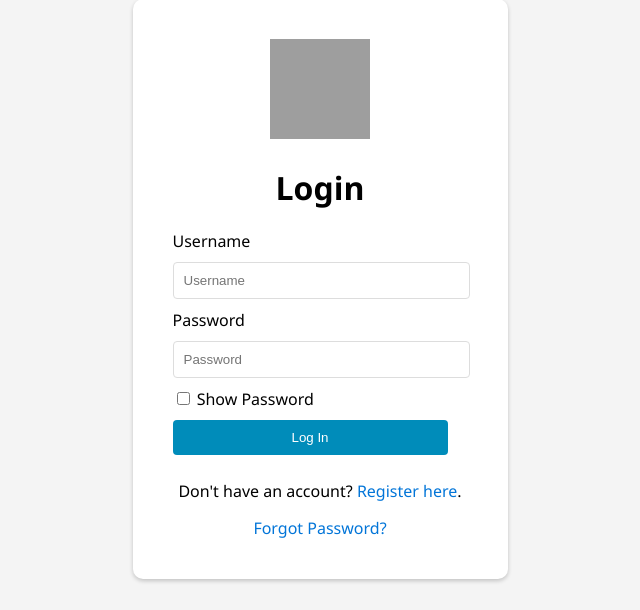
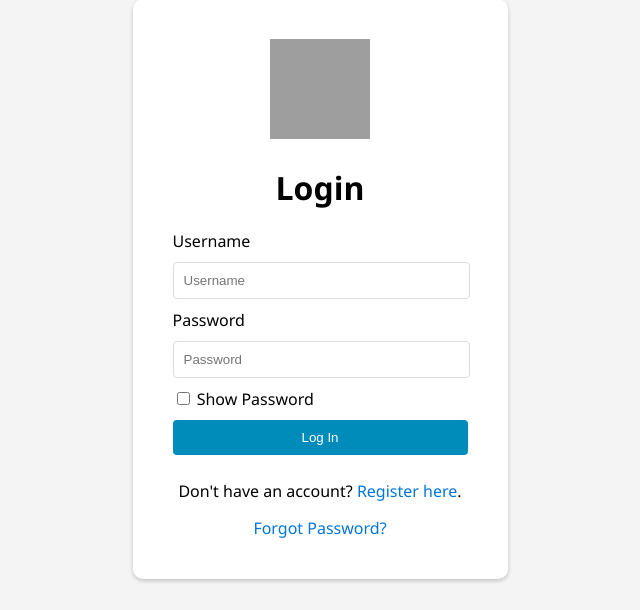
Before and after one commit to kohhash/RBAC, a Flask app: page /login in a window 1280 px wide. Shown: the part 111-721 px from the top of the page, without its empty margins (320-960 px from the left). Run offline with Flask 2, Linux system fonts and the light colour scheme; some libraries are stand-ins or nearby versions; grey boxes are pictures that could not be loaded.

Commit message:
update: stretch login button

```diff
--- a/templates/login.html
+++ b/templates/login.html
@@ -33,7 +33,7 @@
       }
 
       input[type="submit"] {
-        width: calc(100% - 20px);
+        width: 100%;
         background-color: #008cba;
         color: white;
         padding: 10px;
@@ -104,7 +104,7 @@
           <input type="checkbox" onclick="togglePassword()" />
           <label for="showPassword">Show Password</label>
         </div>
-        <div style="width: 100%">{{ form.submit(class_='button') }}</div>
+        <div>{{ form.submit(class_='button') }}</div>
         <div class="account-management">
           Don't have an account? <a href="/register">Register here</a>.
         </div>
```
